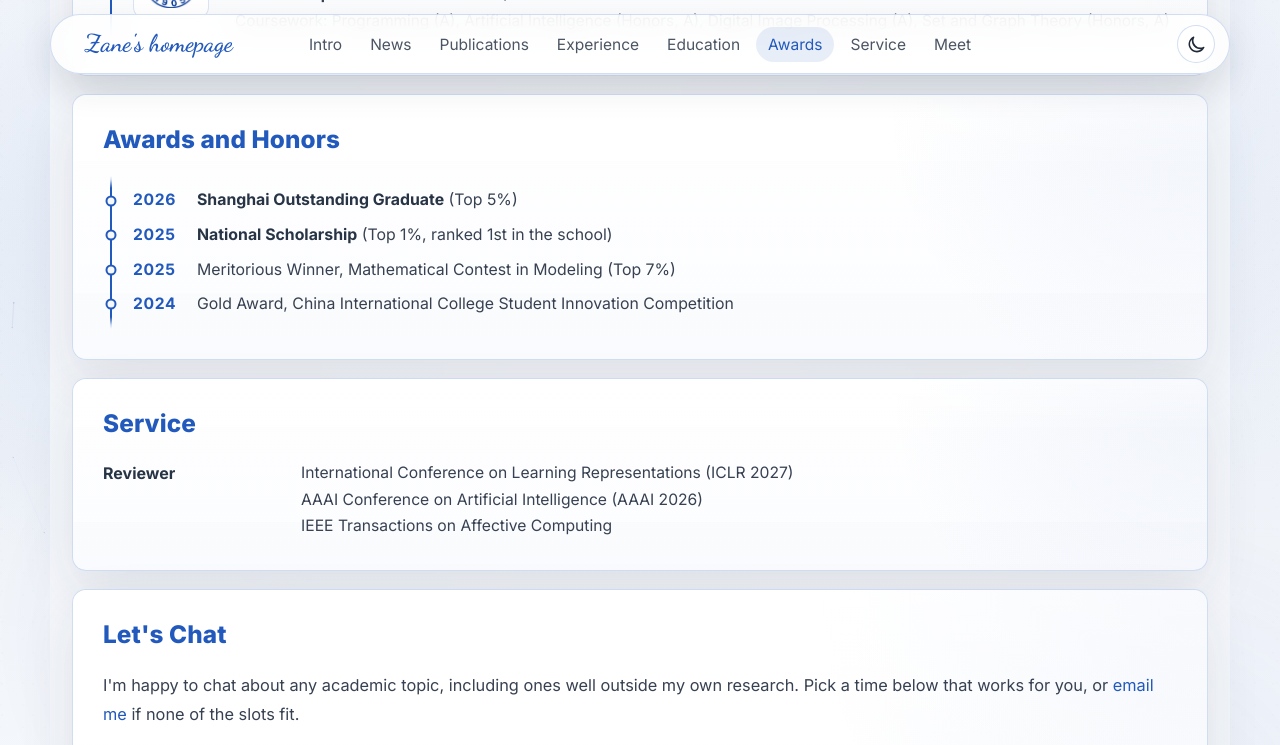
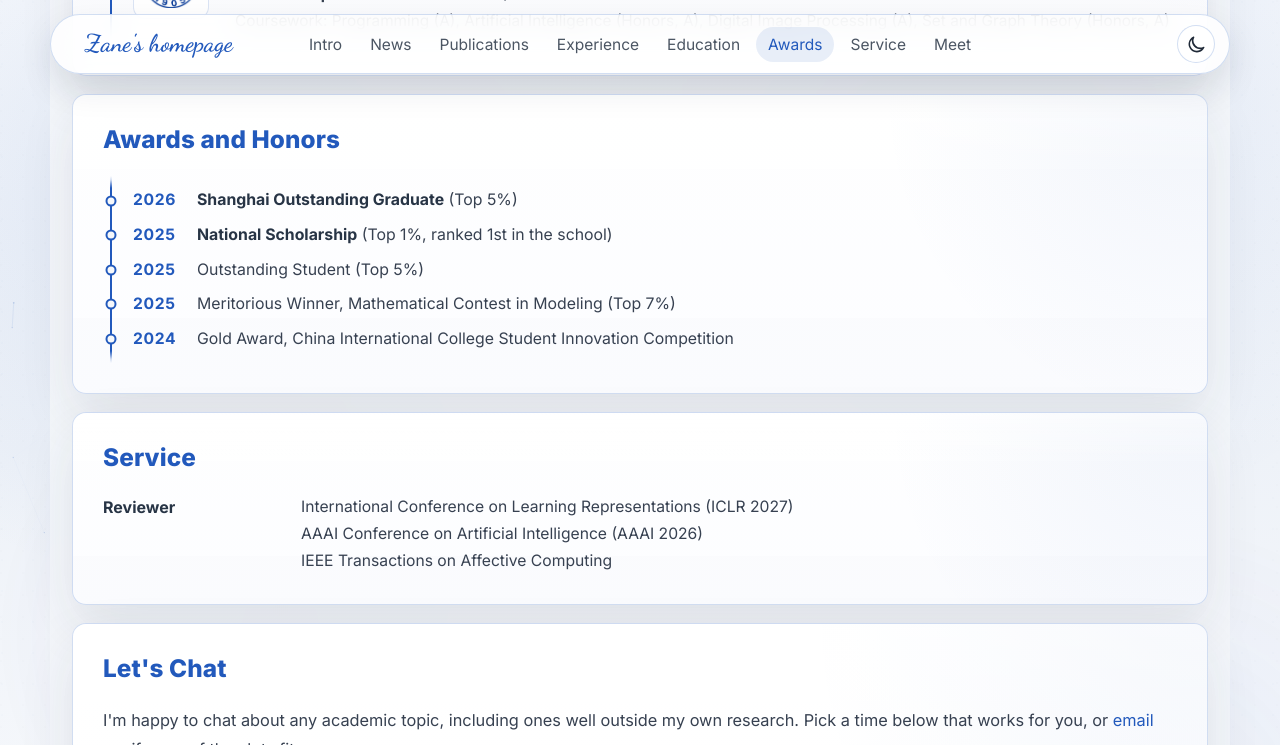
Before and after one commit to Zane-ZYQiu/Zane-ZYQiu.github.io, a Jekyll site: the page built from _pages/about.html, in a window 1280 px wide and 900 px high, scrolled down 4064 px, cut to the strip 0-745 px from the top of the window. Built offline with Jekyll 4.4.1, drawn with Linux system fonts in a browser that asks for light colours.

Commit message:
Add Outstanding Student award
Co-Authored-By: Claude Opus 5.5 <noreply@anthropic.com>

```diff
--- a/_pages/about.html
+++ b/_pages/about.html
@@ -190,6 +190,10 @@ redirect_from:
     </article>
     <article class="award-row">
       <span class="award-year">2025</span>
+      <p>Outstanding Student (Top 5%)</p>
+    </article>
+    <article class="award-row">
+      <span class="award-year">2025</span>
       <p>Meritorious Winner, Mathematical Contest in Modeling (Top 7%)</p>
     </article>
     <article class="award-row">
```
